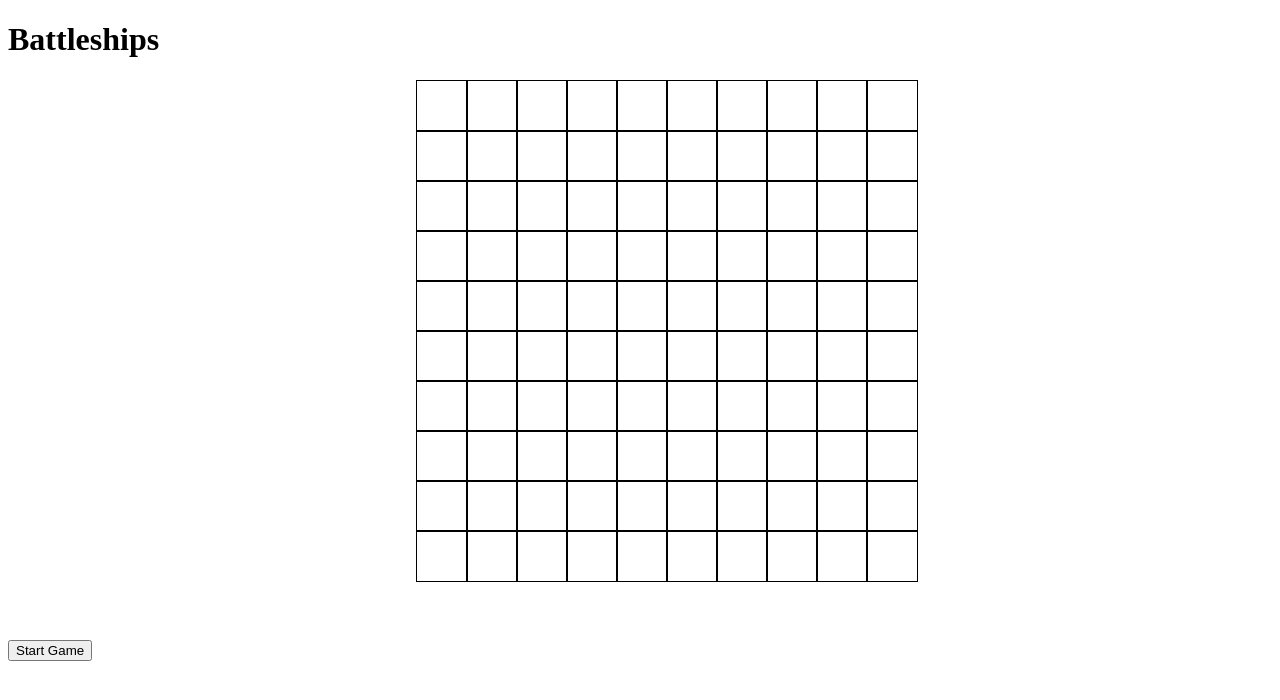
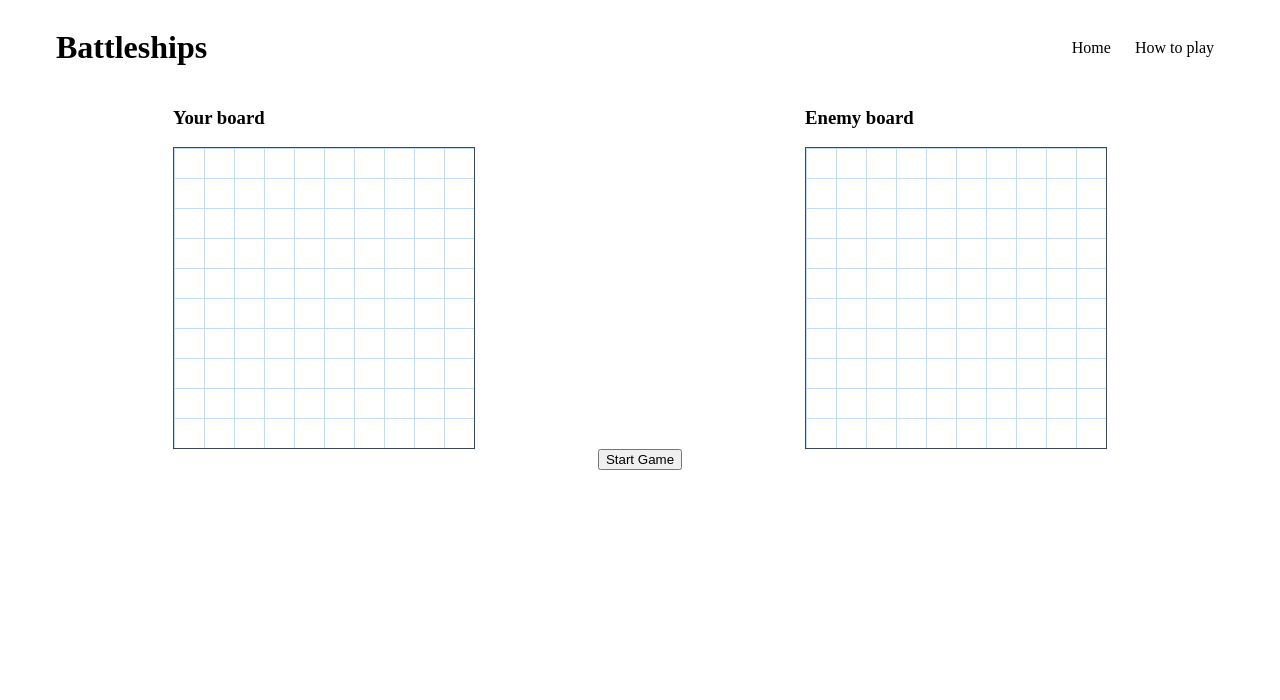
Before and after one commit to Cyndowow/battleships, a website: page dist/index.html in a window 1280 px wide. Both pictures are taken after a click on the button "Start Game". Drawn offline with Linux system fonts and the light colour scheme.

Commit message:
Add basic UI layout

```diff
--- a/src/index.js
+++ b/src/index.js
@@ -1,10 +1,11 @@
 import Gameboard from "./factories/gameboard";
 import { renderBoards } from "./DOM/renderFunction";
+import { initGame } from "./DOM/game";
 
-const gameboard = new Gameboard("Player");
-
-const container = document.getElementById("playerBoard");
 
 const startButton = document.getElementById("start");
 
-startButton.addEventListener("click", () => renderBoards())
+
+startButton.addEventListener("click", () => initGame());
+
+//startButton.addEventListener("click", () => renderBoards())
--- a/src/styles.css
+++ b/src/styles.css
@@ -1,19 +1,56 @@
-body {
-}
-.grid {
-    max-width: 35vw;
-    max-height: 35vh;
-    display: grid;
-    margin: 0 auto;
-    grid-template: repeat(10, 3rem) / repeat(10, 3rem);
-    text-align: center;
-    gap: 2px;
+:root {
+    --board-background-color: #ffffff;
+    --board-border-color: #273547e7;
+    --cell-hover-color: #8585851c;
+    --cell-border-color: #0065d83b;
 }
 
-.cell-p1 {
-    border: 1px solid black;
-    width: 50px;
-    height: 50px;
-    margin: 0;
-    padding: 0;
+
+.board {
+    position: relative;
+    width: 300px;
+    height: 300px;
+    background-color: var(--board-background-color);
+    display: grid;
+    grid-template-rows: repeat(10, 1fr);
+    border: 1px solid var(--board-border-color);
 }
+
+.row-p1,
+.row-p2 {
+    display: grid;
+    grid-template-columns: repeat(10, 1fr);
+}
+
+.cell-p1,
+.cell-p2,
+.res {
+    position: relative;
+    border-top: 1px solid var(--cell-border-color);
+    border-left: 1px solid var(--cell-border-color);
+}
+
+header {
+    display: flex;
+    align-items: center;
+    justify-content: space-between;
+    margin: 0 3rem 0 3rem;
+}
+
+.header-btn {
+    padding: 10px;
+}
+
+#game-container {
+    display: flex;
+    align-items: center;
+    justify-content: space-around;
+}
+
+.misc {
+    display: flex;
+    justify-content: center;
+}
+
+#start {
+}
```
Also changed, not shown: dist/index.html, dist/main.js.
